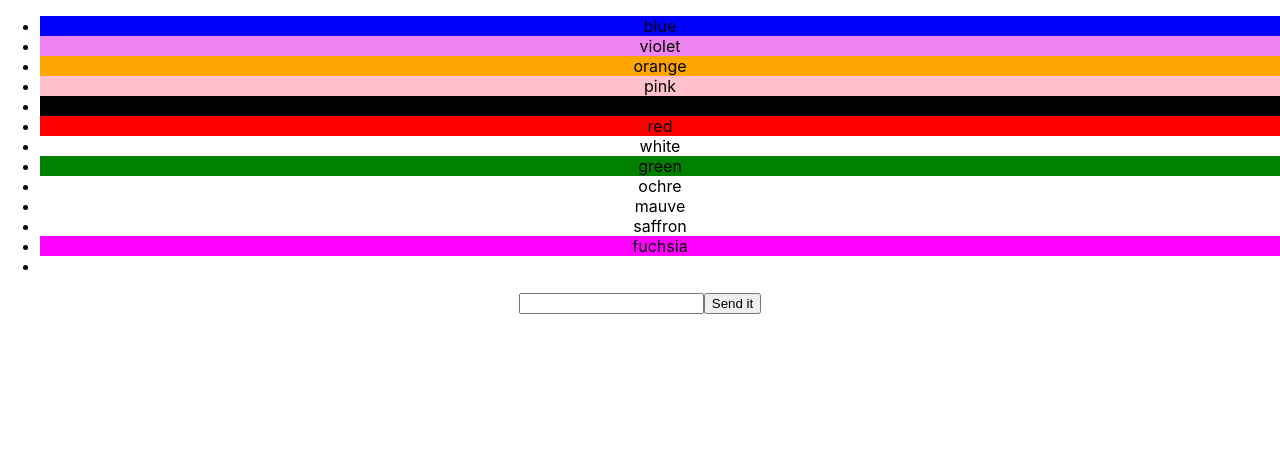
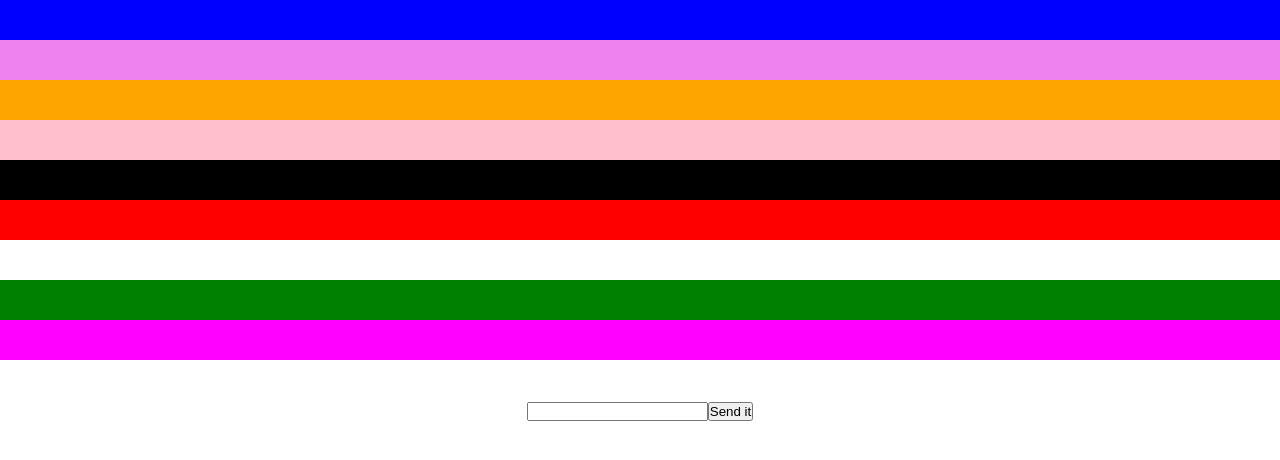
Before and after one commit to nickubed/react-color-nonsense, a React (Create React App) app: page / in a window 1280 px wide. Shown: the top 460 px of the page. Built offline with nearby package versions, Linux system fonts and the light colour scheme.

Commit message:
cute styling

```diff
--- a/src/App.css
+++ b/src/App.css
@@ -1,38 +1,10 @@
-.App {
+* {
+  margin: 0;
+  padding: 0;
   text-align: center;
 }
 
-.App-logo {
-  height: 40vmin;
-  pointer-events: none;
+.colorBlock {
+  height: 5vh;
+  margin: 0;
 }
-
-@media (prefers-reduced-motion: no-preference) {
-  .App-logo {
-    animation: App-logo-spin infinite 20s linear;
-  }
-}
-
-.App-header {
-  background-color: #282c34;
-  min-height: 100vh;
-  display: flex;
-  flex-direction: column;
-  align-items: center;
-  justify-content: center;
-  font-size: calc(10px + 2vmin);
-  color: white;
-}
-
-.App-link {
-  color: #61dafb;
-}
-
-@keyframes App-logo-spin {
-  from {
-    transform: rotate(0deg);
-  }
-  to {
-    transform: rotate(360deg);
-  }
-}
--- a/src/App.js
+++ b/src/App.js
@@ -8,9 +8,9 @@ function App(props) {
 
   const colorMap = colors.map((color, i) => {
     return (
-      <li key={i}>
-        <div style={{'background-color': `${color}`}}>{color}</div>
-      </li>
+      <div key={i}>
+        <div className="colorBlock" style={{'background-color': `${color}`}}></div>
+      </div>
     )
   })
 
@@ -23,7 +23,7 @@ function App(props) {
     <div className="App">
       <ul>
         {colorMap}
-        <li><div style={{'background-color': `${newColor}`}}>{newColor}</div></li>
+        <div className="colorBlock" style={{'background-color': `${newColor}`}}></div>
       </ul>
       <ColorForm addColor={addColor} />
     </div>
--- a/src/ColorForm.jsx
+++ b/src/ColorForm.jsx
@@ -3,17 +3,18 @@ import React, {useState} from 'react'
 const ColorForm = (props) => {
     let [myColor, setMyColor] = useState('')
 
-    const handler = props.addColor
+    const addColor = props.addColor
 
     const setColor = (input) => {
         setMyColor(input)
+        myColor = input
     }
 
     console.log('Color is: ', myColor)
 
     const handleSubmit = (e) => {
         e.preventDefault()
-        handler(myColor)
+        addColor(myColor)
     }
 
     return (
--- a/src/index.js
+++ b/src/index.js
@@ -4,7 +4,7 @@ import './index.css';
 import App from './App';
 import * as serviceWorker from './serviceWorker';
 
-let colors = ['blue', 'violet', 'orange', 'pink', 'black', 'red', 'white', 'green', 'ochre', 'mauve', 'saffron', 'fuchsia']
+let colors = ['blue', 'violet', 'orange', 'pink', 'black', 'red', 'white', 'green', 'fuchsia']
 
 ReactDOM.render(
   <React.StrictMode>
```
